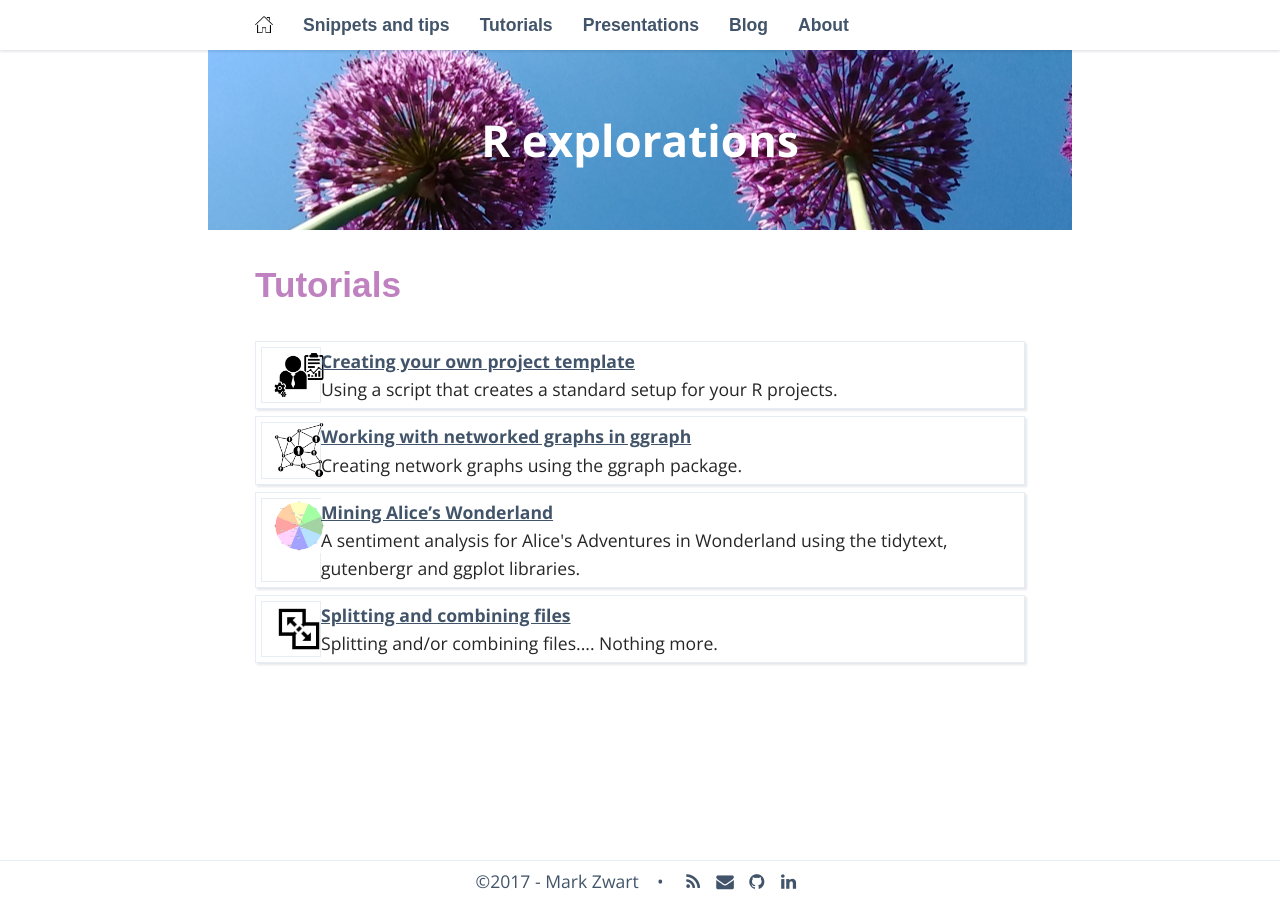
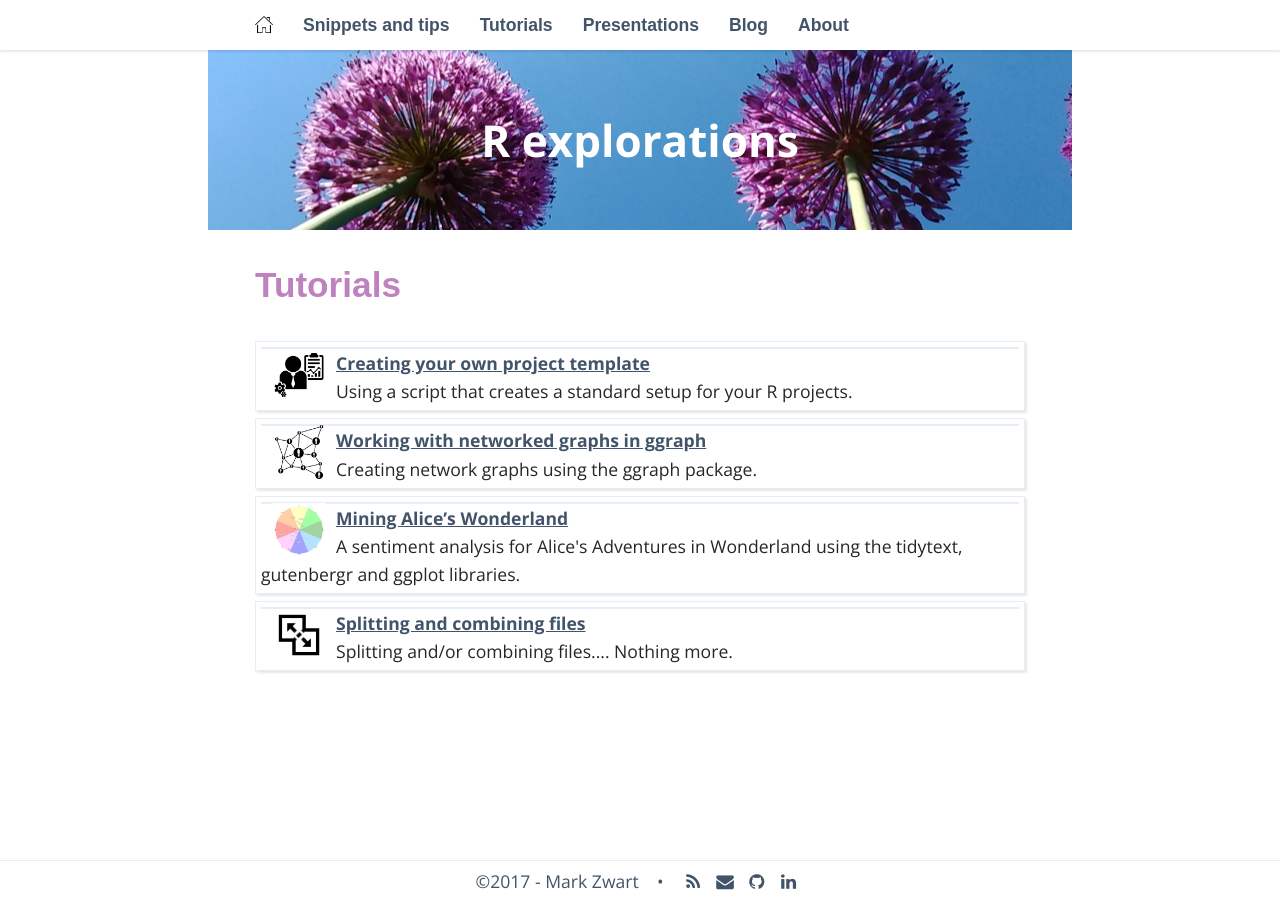
Before and after one commit to mark-me/mark-me.github.io, a Jekyll site: the page built from _pages/02-tutorials.md, in a window 1280 px wide. Built offline with Jekyll 4.4.1, drawn with Linux system fonts in a browser that asks for light colours; nearby versions of some CDN libraries; some web fonts are replaced; comment, search, counter and statistics services are not loaded.

Commit message:
Changing snippet index

```diff
--- a/_sass/_layout.scss
+++ b/_sass/_layout.scss
@@ -101,8 +101,6 @@
   padding: 5px 5px;
 }
 .boxed_page {
-  display: flex;
-  flex-direction: row;
   border: 1px solid $light;
   box-shadow: 2px 2px 2px RGBA(4, 25, 54, .1);
   padding: 5px 5px;
@@ -111,7 +109,6 @@
 .index_item_left {
   border: 1px solid $light;
   flex: initial;
-  width: 60px;
 }
 .index_item_right > div {
   border: 1px solid $light;
```
